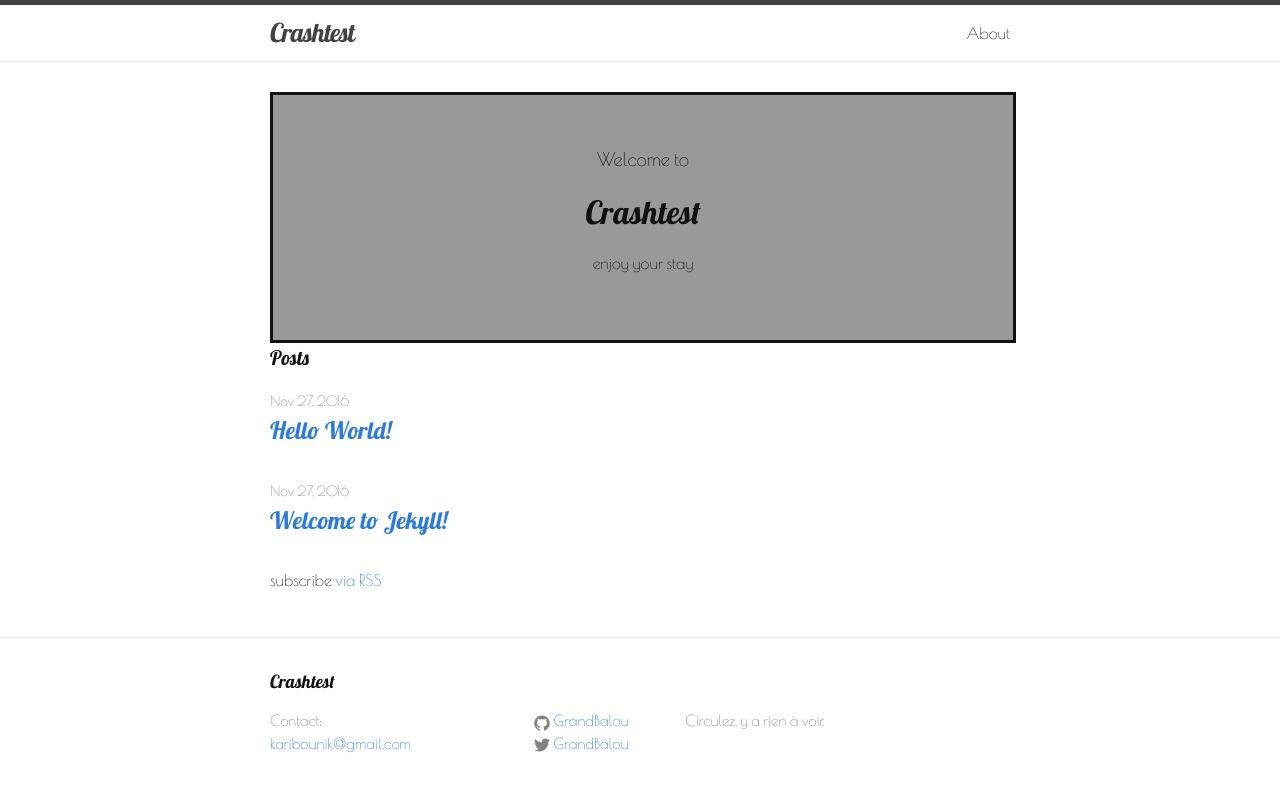
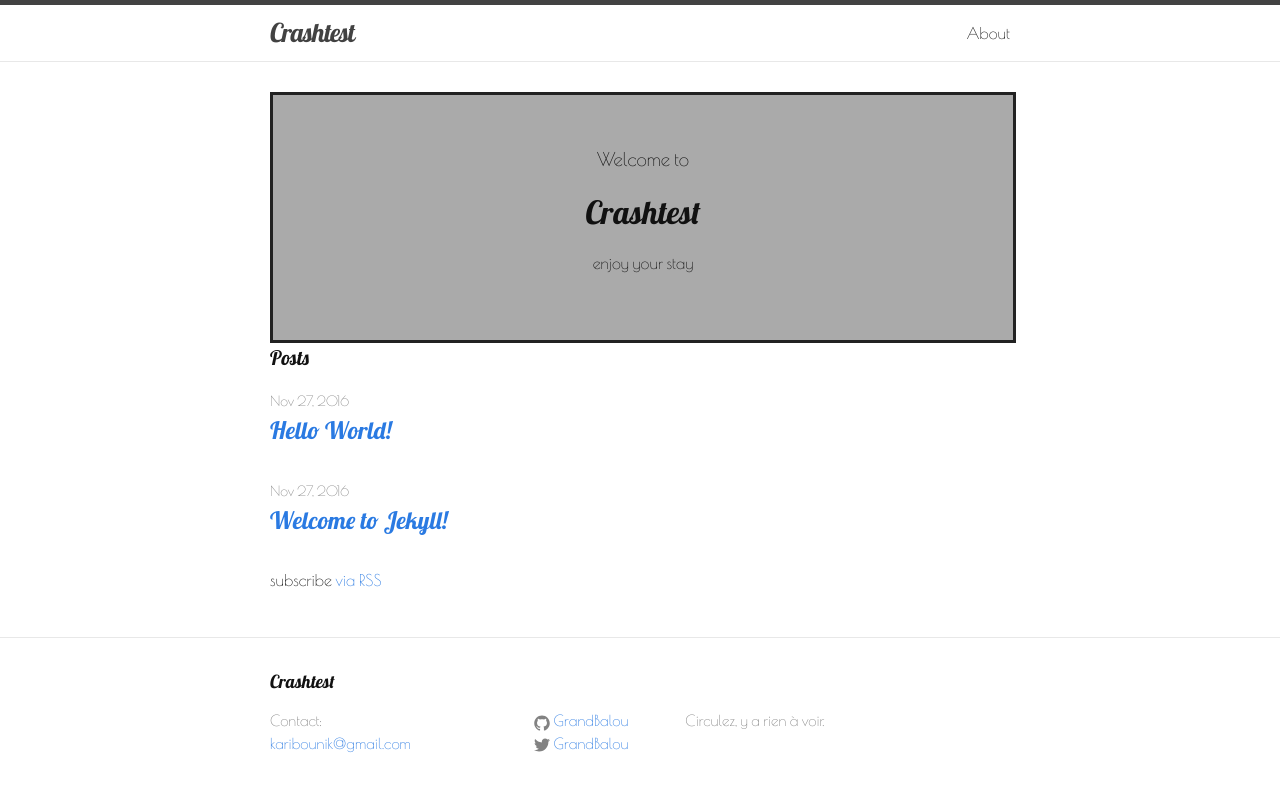
Before and after one commit to GrandBalou/grandbalou.github.io, a Jekyll site: the page built from index.html, in a window 1280 px wide. Shown: the top 792 px of the page. Built offline with Jekyll 4.4.1, drawn with Linux system fonts in a browser that asks for light colours.

Commit message:
Update _base.scss

```diff
--- a/_sass/_base.scss
+++ b/_sass/_base.scss
@@ -206,8 +206,8 @@ pre {
 }
 
 #home-img{
-    background: #999;
-    border: 3px solid;
+    background: #AAA;
+    border: 3px solid #222;
     width: 100%;
     text-align: center;
     background-size: cover;
```
